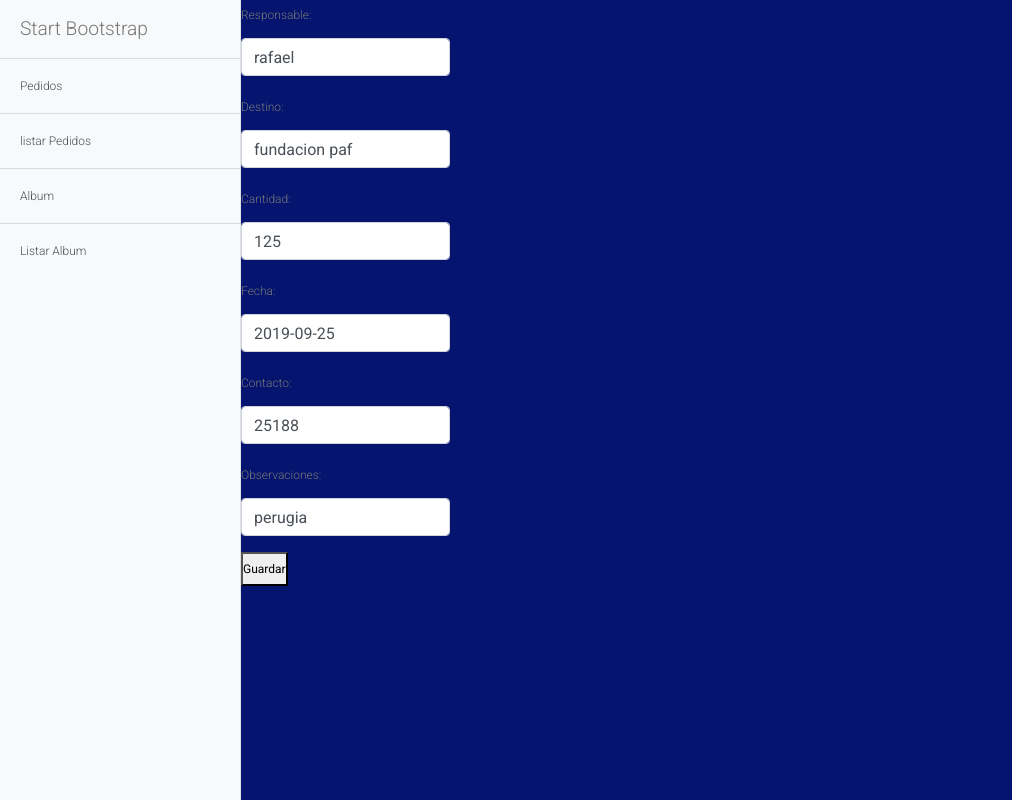
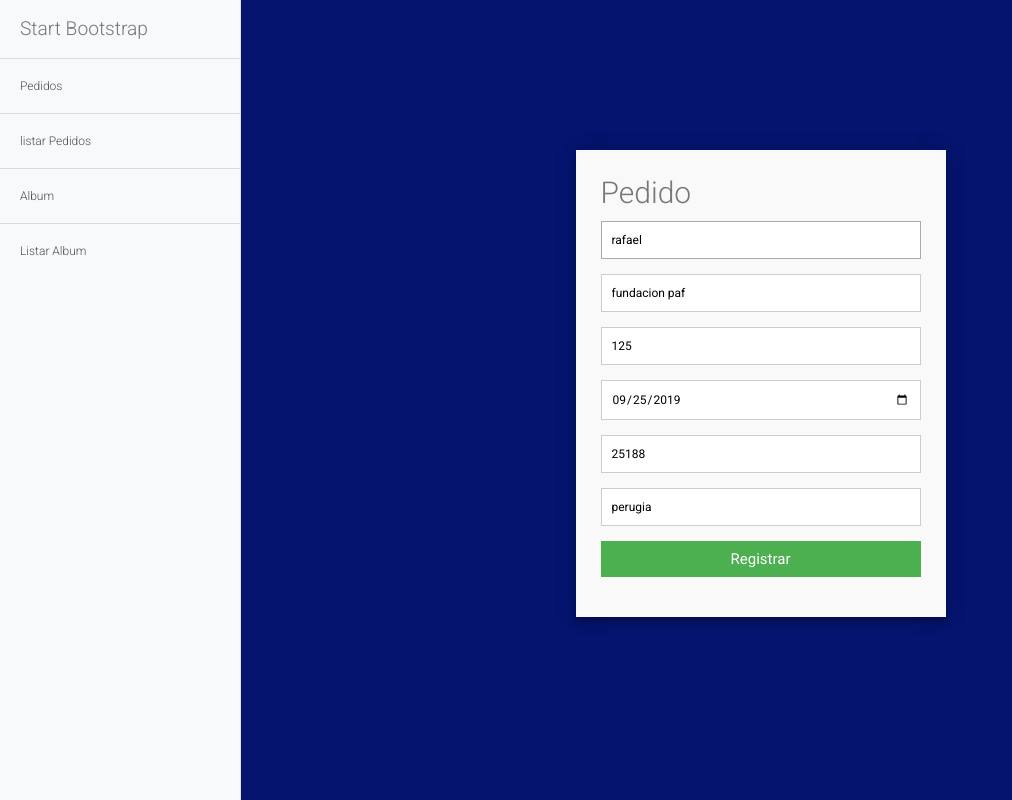
Before and after one commit to rafaelrv95/vpaf, a Django app: a page that uses templates/pedidos/pedidos_form.html in a window 1280 px wide. Shown: the whole page, without its empty margins (0-1012 px from the left). Run offline with Django 3.2, Linux system fonts and the light colour scheme; data comes from the database, SQL or seed files in the repository; both versions use the stored data as it was after the commit; some libraries are stand-ins or nearby versions.

Commit message:
editar album y pedios con formulario presentable

```diff
--- a/static/css/formstyle.css
+++ b/static/css/formstyle.css
@@ -32,6 +32,7 @@ body {
 #contact input[type="email"],
 #contact input[type="password"],
 #contact input[type="number"],
+#contact input[type="date"],
 #contact input[type="tel"],
 #contact input[type="url"],
 #contact textarea,
@@ -72,6 +73,7 @@ fieldset {
 #contact input[type="email"],
 #contact input[type="password"],
 #contact input[type="number"],
+#contact input[type="date"],
 #contact input[type="tel"],
 #contact input[type="url"],
 #contact textarea {
@@ -84,6 +86,7 @@ fieldset {
 
 #contact input[type="text"]:hover,
 #contact input[type="email"]:hover,
+#contact input[type="date"]:hover,
 #contact input[type="tel"]:hover,
 #contact input[type="url"]:hover,
 #contact textarea:hover {
--- a/templates/pedidos/pedidos_form.html
+++ b/templates/pedidos/pedidos_form.html
@@ -10,11 +10,49 @@
 
 {% block content %}
 
-<form  method="post">
-{% csrf_token %}
-{{form.as_p}}
-<button type="submit">Guardar</button>
+<div class="container">
+        <form id="contact" action="" method="post">
+                {% csrf_token %}
+          <h3>Pedido</h3>
 
-</form>
+
+          <fieldset>
+                <input placeholder="Responsable" type="text" tabindex="1" value="{{pedido.responsable}}" required autofocus name="responsable">
+              </fieldset>
+
+              <fieldset>
+                    <input placeholder="Destino" type="text" tabindex="1"  value="{{pedido.destino}}" required autofocus name="destino">
+              </fieldset>
+
+              <fieldset>
+                    <input placeholder="Cantidad" type="number" tabindex="1"  value="{{pedido.cantidad}}" required autofocus name="cantidad">
+              </fieldset>
+
+              <fieldset>
+                    <input placeholder="Fecha" type="date" tabindex="1"  value="{{pedido.fecha|date:'Y-m-d'}}" required autofocus name="fecha">
+              </fieldset>
+
+              <fieldset>
+                    <input placeholder="Contacto" type="number" tabindex="1"  value="{{pedido.contacto}}" required autofocus name="contacto">
+              </fieldset>
+
+              <fieldset>
+                    <input placeholder="Observaciones" type="text" tabindex="1"  value="{{pedido.observaciones}}" required autofocus name="observaciones">
+              </fieldset>
+
+
+
+
+
+
+
+
+
+          <fieldset>
+            <button name="submit" type="submit" id="contact-submit" data-submit="...Sending">Registrar</button>
+          </fieldset>
+
+        </form>
+      </div>
 
 {% endblock content %}
```
Also changed, not shown: db.sqlite3.
